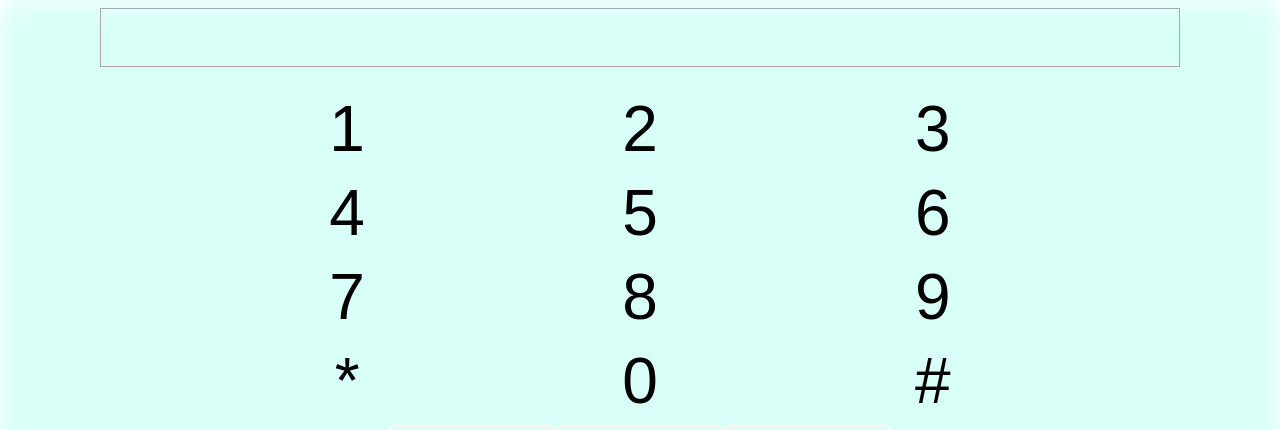
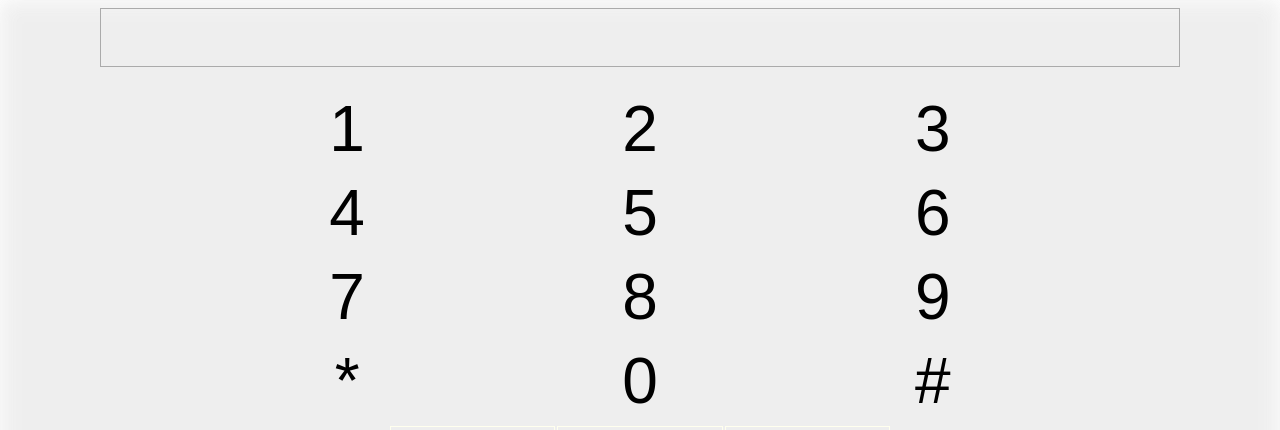
Before and after one commit to Chickking/Keypad, a website: page app/index.html in a window 1280 px wide. Shown: the top 430 px of the page. Drawn offline with Linux system fonts and the light colour scheme.

Commit message:
Changed background color

```diff
--- a/app/main.css
+++ b/app/main.css
@@ -11,7 +11,7 @@ a {
 }
 
 .background {
-  background-color: #d4fff8;
+  background-color: #ededed;
   width: 100%;
   height: 100%;
   position: fixed;
```
